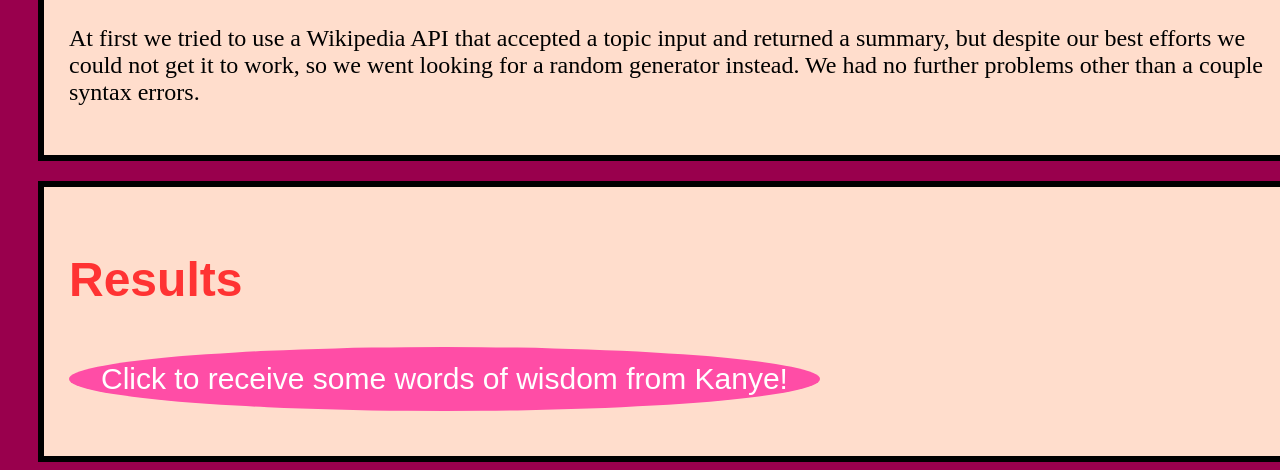
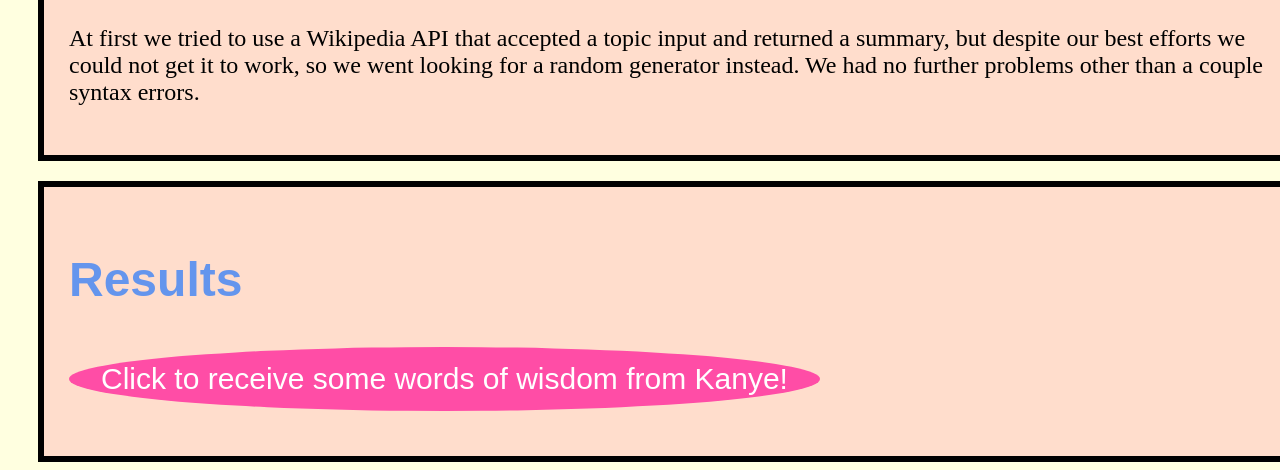
Before and after one commit to knbrooks/art101-master, a plain HTML site: page lab15/index.html in a window 1280 px wide. Shown: the part 595-1065 px from the top of the page. Drawn offline with nearby package versions, Linux system fonts and the light colour scheme.

Commit message:
Update lab.css

```diff
--- a/lab15/css/lab.css
+++ b/lab15/css/lab.css
@@ -7,7 +7,7 @@ h1 {
 
 h2 {
     font-size: 300%;
-    color:  #ff3333;
+    color:  cornflowerblue;
     font-family: "Arial", serif;
     font=weight: bolder;
 }
@@ -19,7 +19,7 @@ h3 {
     }
 
 body {
-    background-color: #99004d;
+    background-color: lightyellow;
 }
 
 .sectionbox {
```
